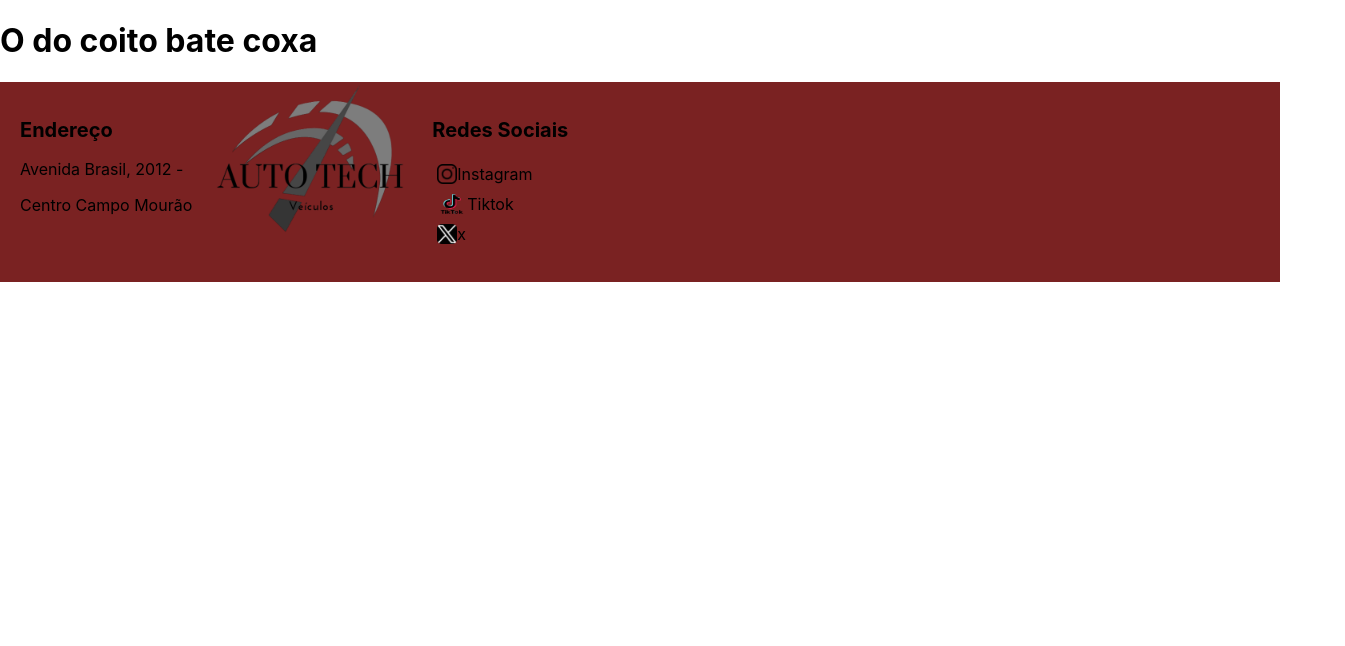
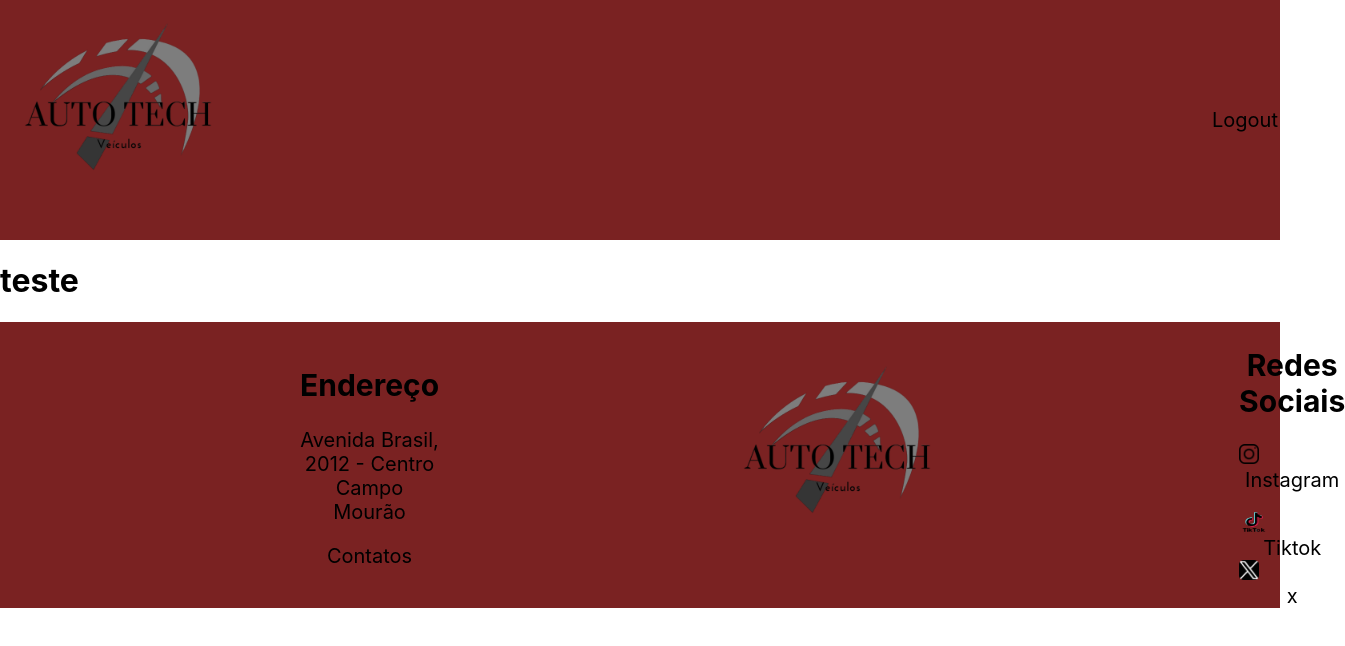
Before and after one commit to MatCoitinho/AutoTechVeiculos_FrontEnd, a Next.js app: page / in a window 1280 px wide. Shown: the top 646 px of the page, 1345 px wide, since content can reach past the window. Built offline with nearby package versions, Linux system fonts and the light colour scheme.

Commit message:
Feat: Melhora no rodape e inicio do cabeçalho

```diff
--- /dev/null
+++ b/components/cabecalho.js
@@ -0,0 +1,16 @@
+import styles from '../styles/cabecalho.module.css'
+import Image from "next/image"
+
+export default function cabecalho(){
+    return(
+        <header className={styles.cabecalho}>
+            <Image
+                    src = '/logo.png'
+                    width={200}
+                    height={200}
+                    alt ='logo site'
+                />
+                <p>Logout</p>
+        </header>
+    )
+}
--- a/components/rodape.js
+++ b/components/rodape.js
@@ -2,21 +2,22 @@ import Image from "next/image"
 import styles from '../styles/rodape.module.css'
 export default function rodape(){
     return(
-        <div className={styles.rodape}>
+        <footer className={styles.rodape}>
+             <div className={styles.Image}>
+                <h2>Endereço</h2>
+                <p> Avenida Brasil, 2012 - Centro Campo Mourão</p>
+                <p>Contatos</p>
+            </div>
             <div>
-                <h2>Endereço</h2>
-                <p>Avenida Brasil, 2012 -</p>
-                <p>Centro Campo Mourão</p>
-            </div>
                 <Image
                     src = '/logo.png'
                     width={200}
                     height={200}
                     alt ='logo site'
                 />
-
-            <div>
-            <h2>Redes Sociais</h2>
+            </div>
+             <div>
+                <h2>Redes Sociais</h2>
                 <a href="https://www.youtube.com/watch?v=dQw4w9WgXcQ&ab_channel=RickAstley">
                     <Image
                         src ='/logoInsta.png'
@@ -25,7 +26,7 @@ export default function rodape(){
                         alt='logo intagram'
                     />
                     <p>Instagram</p>
-                </a>
+                </a><br />
 
                 <a href="https://www.youtube.com/watch?v=dQw4w9WgXcQ&ab_channel=RickAstley">
                     <Image
@@ -33,7 +34,7 @@ export default function rodape(){
                         width={30}
                         height={20}
                         alt='logo tiktok'
-                    />
+                    /> <br />
                     <p>Tiktok</p>
                 </a>
 
@@ -43,10 +44,11 @@ export default function rodape(){
                         width={20}
                         height={20}
                         alt='logo X'
-                    />
-                    <p>x</p>
+                    /><br />
+                    <p>x</p >
                 </a>
             </div>
-        </div>
+
+        </footer>
     )
 }
--- a/pages/index.js
+++ b/pages/index.js
@@ -1,10 +1,11 @@
-import Rodape from "../components/rodape"
-
+import Rodape from '../components/rodape'
+import Cabecalho from '../components/cabecalho'
 
 export default function Home() {
   return (
     <>
-    <h1>O do coito bate coxa</h1>
+    <Cabecalho />
+    <h1>teste</h1>
     <Rodape/>
     </>
       )
--- /dev/null
+++ b/styles/cabecalho.module.css
@@ -0,0 +1,12 @@
+.cabecalho{
+    width: 100%;
+    height: auto;
+    background-color: #7A2222;
+    padding: 20px;
+    display: inline-flex;
+    align-items: center;
+}
+.cabecalho p{
+    margin-left: 80%;
+    font-size: 20px;
+}
--- a/styles/rodape.module.css
+++ b/styles/rodape.module.css
@@ -1,25 +1,35 @@
 .rodape{
     width: 100%;
     height: auto;
-    display: flex;
+    display:inline-flex;
     background-color: #7A2222;
+    align-items: center;
+    align-content: center;
 }
 .rodape div{
-    padding: 20px;
+    width: auto;
+    align-items: center;
+    padding-left: 300px;
 }
 
+
 .rodape h2{
-    font-size: 20px;
+   text-align: center;
+   font-size: 30px;
 }
+.rodape p{
+ text-align: center;
+ font-size: 20px;
+}
+
+.rodape a p{
+
+    margin: 0;
+
+}
+
 .rodape a{
-    display: flex;
-    padding: 5px;
+    width: 40px;
+    border: 20px;
+    align-content:  center;
 }
-.rodape a img{
- border: 5px;
-}
-.rodape a p{
-    margin: 0;
-    border: 5;
-    text-align: center;
-}
```
